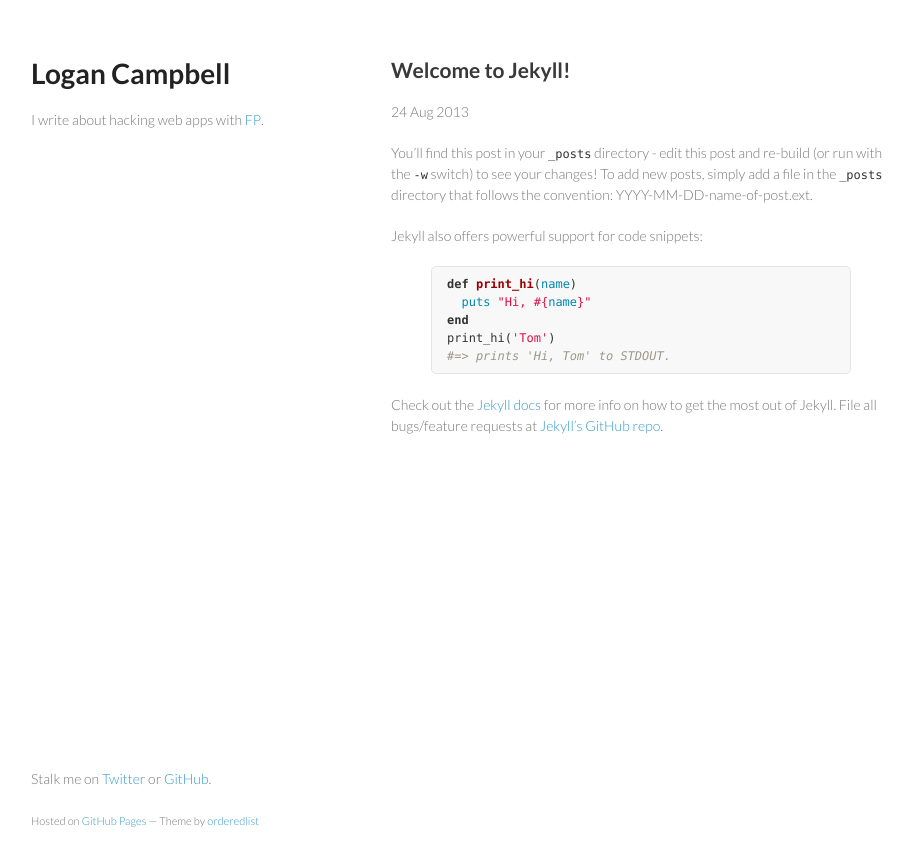
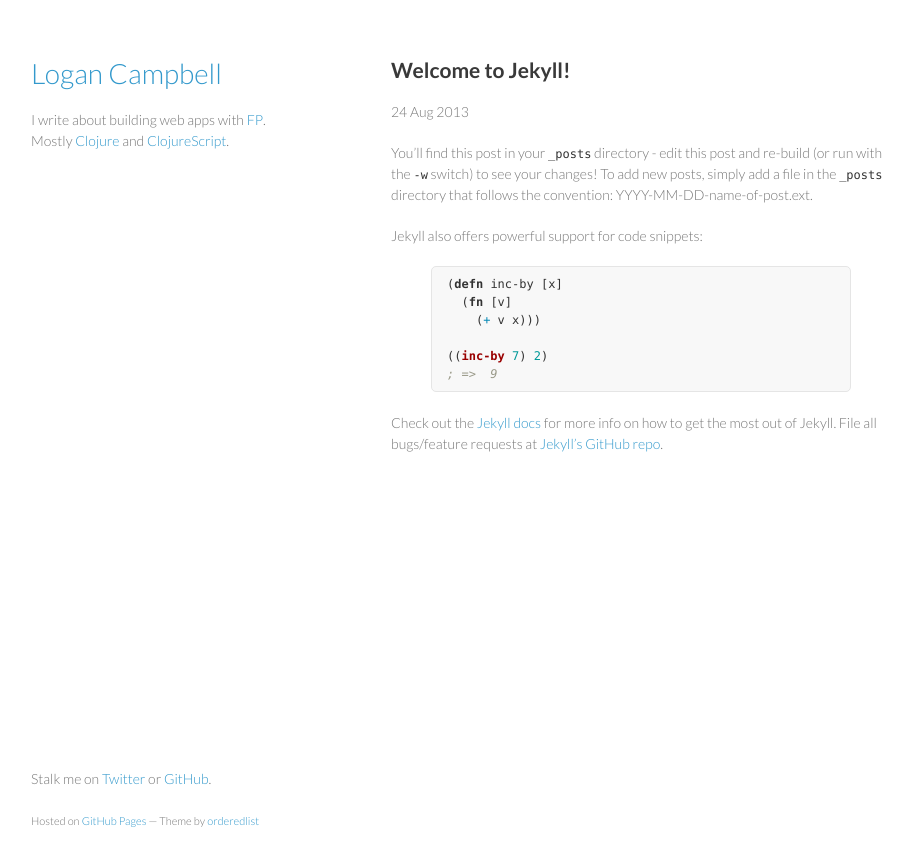
Before and after one commit to logaan/logaan.github.io, a Jekyll site: the page built from _posts/2013-08-24-welcome-to-jekyll.markdown, in a window 1280 px wide. Shown: the top 866 px of the page, without its empty margins (179-1092 px from the left). Built offline with Jekyll 4.4.1, drawn with Linux system fonts in a browser that asks for light colours; Markdown is read by kramdown in place of the engine named in the settings.

Commit message:
sidebar mentions clojure and links to root

```diff
--- a/_layouts/default.html
+++ b/_layouts/default.html
@@ -15,10 +15,13 @@
   <body>
     <div class="wrapper">
       <header>
-        <h1>{{ site.author }}</h1>
+        <h1><a href="/">{{ site.author }}</a></h1>
         <p>
-          I write about hacking web apps with
+          I write about building web apps with
           <a href="http://en.wikipedia.org/wiki/Functional_programming">FP</a>.
+          Mostly
+          <a href="http://clojure.org/">Clojure</a> and
+          <a href="https://github.com/clojure/clojurescript">ClojureScript</a>.
         </p>
       </header>
       <section>
--- a/_posts/2013-08-24-welcome-to-jekyll.markdown
+++ b/_posts/2013-08-24-welcome-to-jekyll.markdown
@@ -10,12 +10,13 @@
 
 Jekyll also offers powerful support for code snippets:
 
-{% highlight ruby %}
-def print_hi(name)
-  puts "Hi, #{name}"
-end
-print_hi('Tom')
-#=> prints 'Hi, Tom' to STDOUT.
+{% highlight clojure %}
+(defn inc-by [x]
+  (fn [v]
+    (+ v x)))
+
+((inc-by 7) 2)
+; =>  9
 {% endhighlight %}
 
 Check out the [Jekyll docs][jekyll] for more info on how to get the most out of Jekyll. File all bugs/feature requests at [Jekyll's GitHub repo][jekyll-gh].
```
Also changed, not shown: index.html (line endings or trailing spaces).
